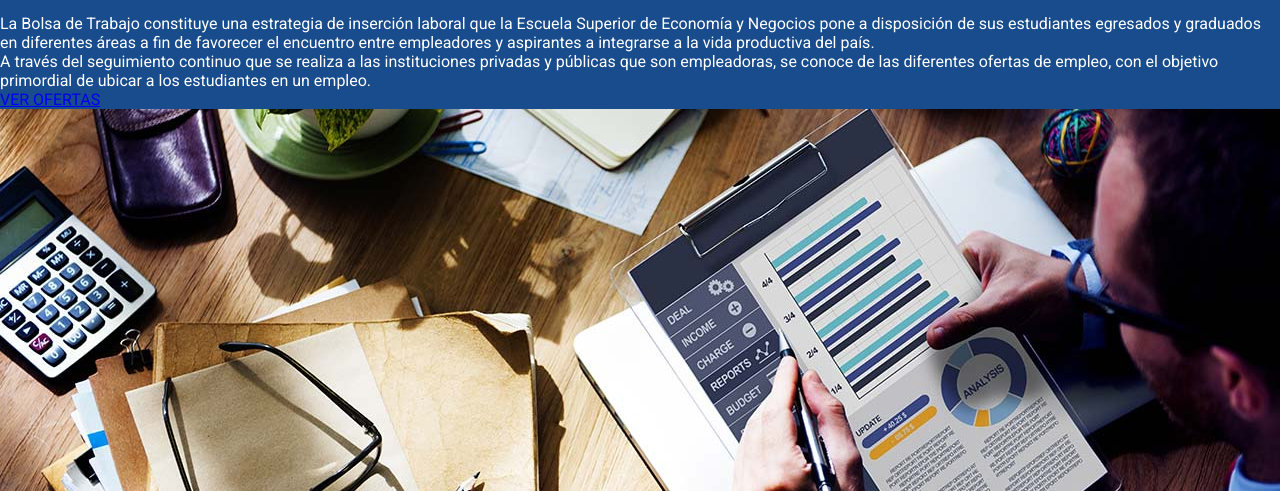
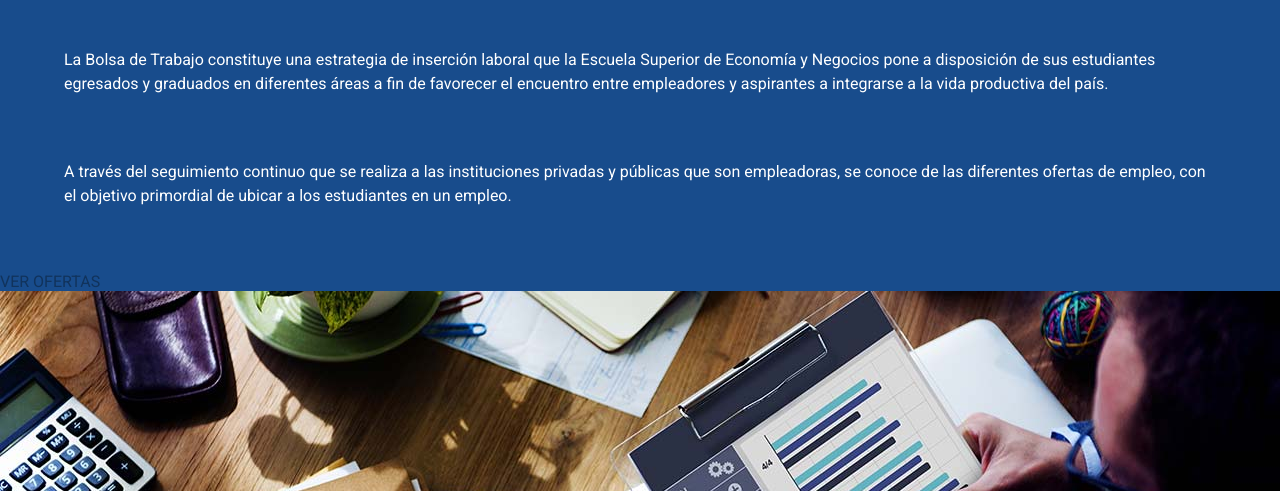
Before and after one commit to leviuuuwwu/Trabajos-Extra-Web, a plain HTML site: page index.html in a window 1280 px wide. Shown: the part 666-1157 px from the top of the page. Drawn offline with Linux system fonts and the light colour scheme.

Commit message:
primer parrafo

```diff
--- a/css/estilo.css
+++ b/css/estilo.css
@@ -61,16 +61,17 @@
 	white-space: nowrap;
 }
 
-/* FIN ESTILOS NAV */
+/* FIN ESTILOS NAV CAMBIOS NECESARIOS A LA CLASE ACTIVO */
 
-/*ESTILOS PRIMER PARRÁFO*/
-
+/* ESTILOS SLIDER PENDIENTE*/
 .contenedor-slider img {
     width: 100%;
     height: auto;
 	border-bottom: 2px solid white;
 	border-top: 2px solid rgba(18,72,140,255);
 }
+
+/*ESTILOS PRIMER PARRÁFO PROBLEMAS CON "VER OFERTAS"*/
 
 .intro{
 	background-color: #184c8c;
@@ -81,6 +82,7 @@
 .class{
 	background-color: #184c8c;
 }
+
 .intro h1>a{
     font-size: 300%;
     margin-bottom: 1em;
@@ -93,3 +95,15 @@
 	margin-bottom:  30px;
 	padding-top: 30px;
 }
+
+.intro p {
+    margin: 5%;
+    text-align: left;
+    line-height: 1.5;
+}
+
+.boton {
+    margin: 0 auto;
+    text-decoration: none;
+    color: #11335c;
+}
```
